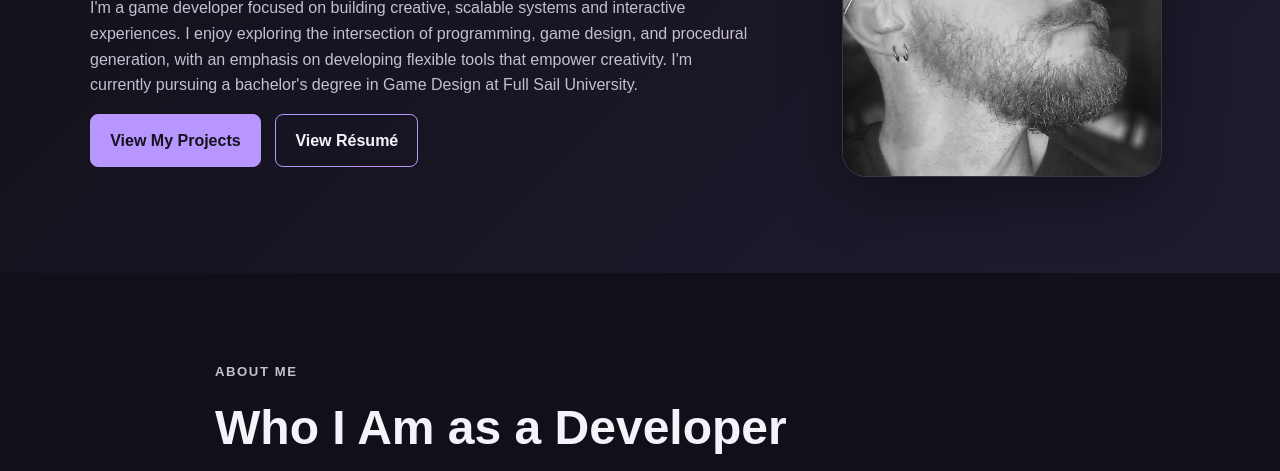
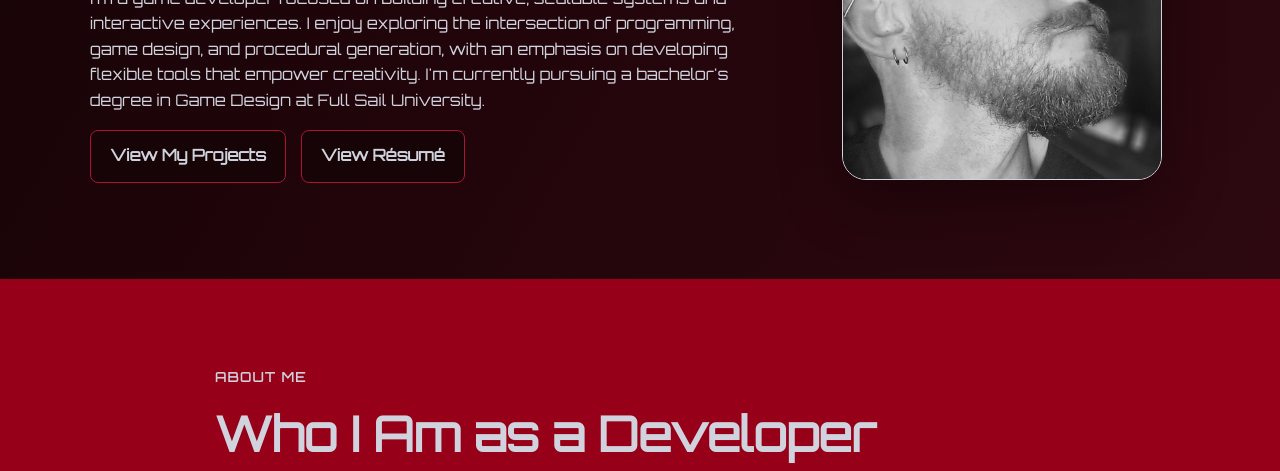
Before and after one commit to Zoltar141/Zoltar141.github.io, a plain HTML site: page index.html in a window 1280 px wide. Shown: the part 329-800 px from the top of the page. Drawn offline with Linux system fonts and the light colour scheme.

Commit message:
colors and font change

```diff
--- a/css/style.css
+++ b/css/style.css
@@ -1,12 +1,13 @@
+@import url('https://fonts.googleapis.com/css2?family=Orbitron&display=swap');
 :root {
-    --background: #111018;
-    --surface: #1a1824;
-    --surface-light: #242131;
-    --text: #f5f3fa;
-    --muted: #c5bfd0;
-    --accent: #b896ff;
-    --accent-dark: #8a5de8;
-    --border: #3a3449;
+    --background: #960018;
+    --surface: #2D0810;
+    --surface-light: #960018;
+    --text: #D0D3DD;
+    --muted: #D0D3DD;
+    --accent: #A91632;
+    --accent-dark: #170406;
+    --border: #D0D3DD;
     --max-width: 1100px;
 }
 
@@ -20,7 +21,7 @@ html {
 
 body {
     margin: 0;
-    font-family: Arial, Helvetica, sans-serif;
+    font-family: 'Orbitron', Helvetica, sans-serif;
     line-height: 1.6;
     color: var(--text);
     background: var(--background);
@@ -86,7 +87,7 @@ a {
 
 .hero {
     padding: 7rem 0 6rem;
-    background: linear-gradient(135deg, #111018 0%, #211b31 100%);
+    background: linear-gradient(120deg, #170406 0%, #22050B 45%, #2D0810 100%);
 }
 
 .hero-content {
@@ -137,7 +138,7 @@ h3 {
 
 h4 {
     margin-bottom: 0.35rem;
-    color: var(--accent);
+    color: var(--muted);
 }
 
 .hero-text,
@@ -162,21 +163,26 @@ h4 {
     border-radius: 8px;
     font-weight: 700;
     text-decoration: none;
+    background: #170406;
 }
 
 .button.primary {
-    background: var(--accent);
-    color: #15121d;
+    background: #170406;
+   color: var(--text);
 }
 
 .button.primary:hover,
 .button.primary:focus {
-    background: #cfb8ff;
+    background: #D92342;
+    color: #FFFFFF;
+    border-color: #D92342;
 }
 
 .button.secondary:hover,
 .button.secondary:focus {
-    background: var(--surface-light);
+     background: #D92342;
+    border-color: #D92342;
+    color: #FFFFFF;
 }
 
 .profile-image {
@@ -244,7 +250,7 @@ h4 {
 }
 
 .text-link {
-    color: var(--accent);
+    color: var(--muted);
     font-weight: 700;
     text-decoration: none;
 }
```
